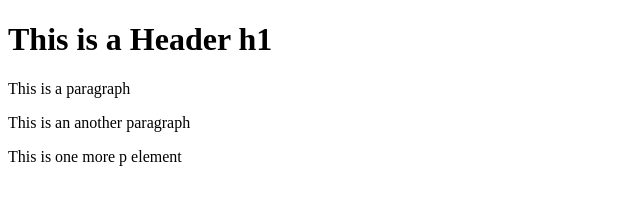
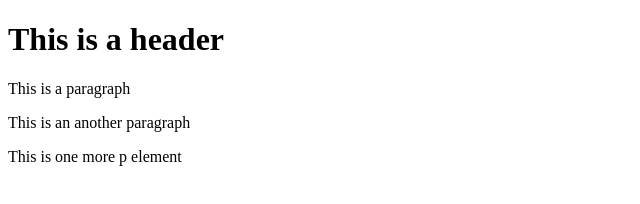
Before and after one commit to balasaraswathy-kalaivanan/git-test, a website: page index.html in a window 1280 px wide. Shown: the whole page, without its empty margins (0-640 px from the left). Drawn offline with Linux system fonts and the light colour scheme.

```diff
--- a/index.html
+++ b/index.html
@@ -1,7 +1,7 @@
 <!DOCTYPE html>
 <html>
     <body>
-        <h1> This is a Header h1 </h1>
+        <h1> This is a header </h1>
         <p> This is a paragraph </p>
         <p> This is an another paragraph </p>
         <p> This is one more p element </p>
```
Also changed, not shown: package.json (added, +24 -0 lines), 2 other files.
